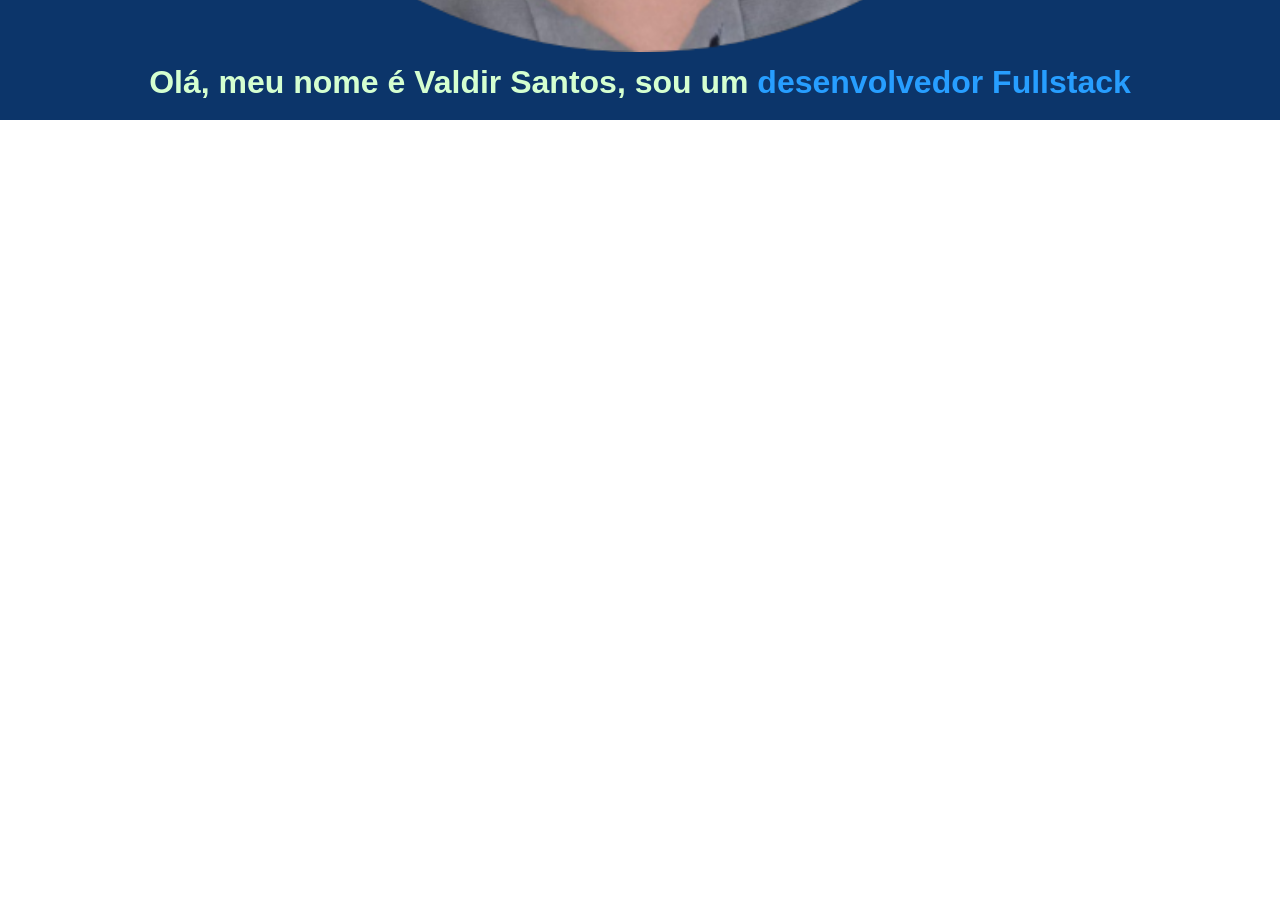
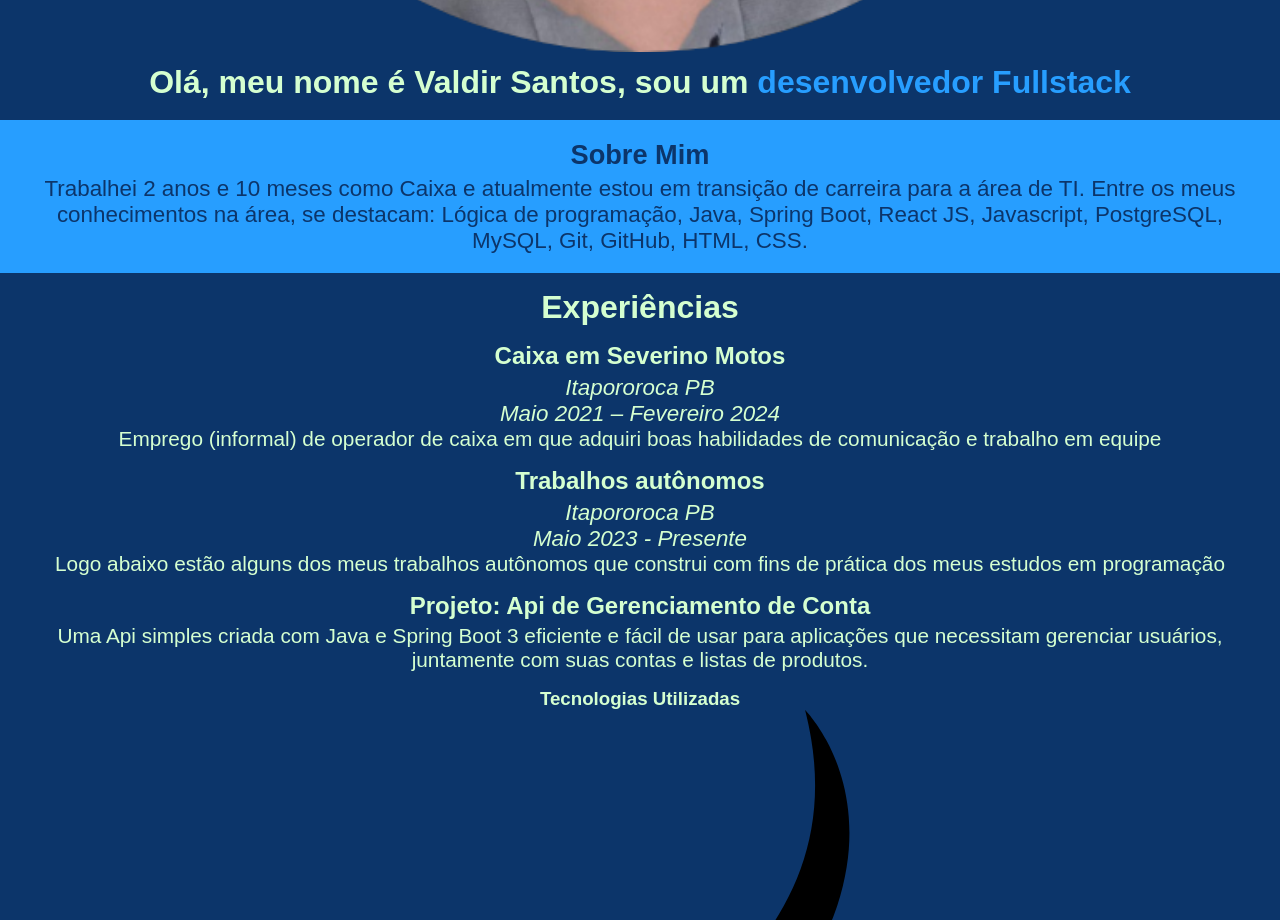
Before and after one commit to valdirsantos714/portfolio, a React (Vite) app: page / in a window 1280 px wide. Shown: the part 1040-1960 px from the top of the page. Before the commit the page ends 1160 px from the top, so only its background shows below. Built offline with nearby package versions, Linux system fonts and the light colour scheme.

Commit message:
Criada seção sobre mim e iniciada seção de experiências

```diff
--- a/src/views/TelaInicial/TelaInicial.jsx
+++ b/src/views/TelaInicial/TelaInicial.jsx
@@ -1,12 +1,16 @@
 import Header from "./components/Header/Header"
 import "../../assets/css/reset.css"
 import Banner from "./components/Banner/Banner"
+import SobreMim from "./components/SobreMim/SobreMim"
+import Experiencias from "./components/Experiencias/Experiencias"
 
 export default function TelaInicial() {
     return (
         <section>
             <Header/>
             <Banner/>
+            <SobreMim/>
+            <Experiencias/>
         </section>
     )
 }
--- /dev/null
+++ b/src/views/TelaInicial/components/Experiencias/Experiencias.css
@@ -0,0 +1,41 @@
+@import url(../../../../assets/css/standart-colors.css);
+
+
+.container-experiencias {
+    padding: 1rem;
+    color: var(--lista);
+    background-color: var(--bg-color);
+    text-align: center;
+}
+
+.container-experiencias h2{
+    font-size: 2rem;
+    padding-bottom: 1rem;
+}
+
+.lista-experiencias {
+    display: flex;
+    flex-flow: column wrap;
+    justify-content: center;
+    align-items: center;
+}
+
+.lista-experiencias p {
+    padding-bottom: 1rem;
+    font-size: 1.3rem;
+}
+
+.h3-negrito {
+    padding-bottom: 0.3rem;
+    font-size: 1.5rem;
+}
+
+.italico {
+    padding-bottom: 0.3rem;
+    font-size: 1.4rem;
+    font-style: italic;
+}
+
+.lista-tecnologias-experiencias {
+    display: block;
+}
--- /dev/null
+++ b/src/views/TelaInicial/components/Experiencias/Experiencias.jsx
@@ -0,0 +1,40 @@
+import "./Experiencias.css"
+
+export default function Experiencias() {
+    return(
+        <section className="container-experiencias">
+            <h2>Experiências</h2>
+            <div>
+                <ul className="lista-experiencias">
+                    <li>
+                        <h3 className="h3-negrito">Caixa em Severino Motos</h3>
+                        <span className="italico">Itapororoca PB <br /> Maio 2021 – Fevereiro 2024</span>
+                        <p>Emprego (informal) de operador de caixa em que adquiri boas habilidades de comunicação e trabalho em equipe </p>
+                    </li>
+                    <li>
+                        <h3 className="h3-negrito">Trabalhos autônomos </h3>
+                        <span className="italico"> Itapororoca PB <br /> Maio 2023 - Presente</span>
+                        <p>Logo abaixo estão alguns dos meus trabalhos autônomos que construi com fins de prática dos meus estudos em programação</p>
+                    </li>
+                    <li>
+                        <h3 className="h3-negrito">Projeto: Api de Gerenciamento de Conta </h3>
+                        <p>Uma Api simples criada com Java e Spring Boot 3 eficiente e fácil de usar para aplicações que necessitam gerenciar usuários, juntamente com suas contas e listas de produtos. </p>
+                        <h3>Tecnologias Utilizadas</h3>
+                        <ul className="lista-tecnologias-experiencias">
+                            <li>
+                            <img src="src/assets/imgs/java.svg" alt="" />
+                            </li>
+                            <img src="src/assets/imgs/logo spring boot.png" alt="" />
+
+                        </ul>
+                    </li>
+                    <li>
+                        <h3 className="h3-negrito"></h3>
+                        <span className="italico"> </span>
+                        <p></p>
+                    </li>
+                </ul>
+            </div>
+        </section>
+    )
+}
--- /dev/null
+++ b/src/views/TelaInicial/components/SobreMim/SobreMim.css
@@ -0,0 +1,19 @@
+@import url(../../../../assets/css/standart-colors.css);
+
+
+.container-sobre-mim {
+    padding: 1.2rem;
+    text-align: center;
+    background-color: var(--meu-nome);
+}
+
+.titulo-sobremim {
+    padding-bottom: 0.3rem;
+    font-size: 1.7rem;
+    color: var(--bg-color);
+}
+
+.container-sobre-mim p {
+    font-size: 1.4rem;
+    color: var(--bg-color);
+}
--- /dev/null
+++ b/src/views/TelaInicial/components/SobreMim/SobreMim.jsx
@@ -0,0 +1,10 @@
+import "./SobreMim.css"
+
+export default function SobreMim() {
+    return (
+        <section className="container-sobre-mim">
+            <h2 className="titulo-sobremim">Sobre Mim</h2>
+            <p>Trabalhei 2 anos e 10 meses como Caixa e atualmente estou em transição de carreira para a área de TI. Entre os meus conhecimentos na área, se destacam: Lógica de programação, Java, Spring Boot, React JS, Javascript, PostgreSQL, MySQL, Git, GitHub, HTML, CSS.</p>
+        </section>
+    )
+}
```
